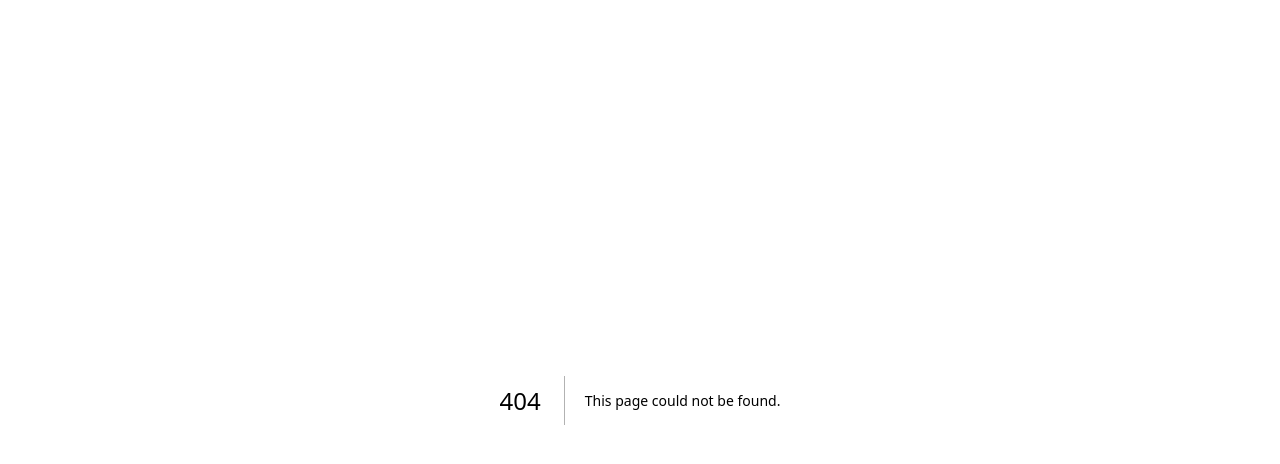
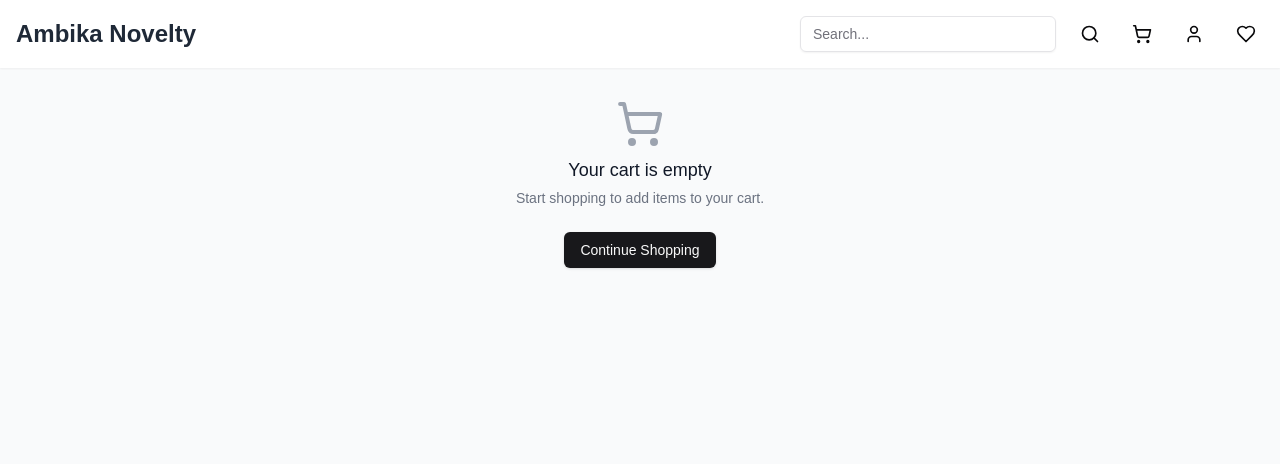
Before and after one commit to SumeraaBijle/FinalyearPro, a Next.js app in the folder final-year-pro/: page /cart in a window 1280 px wide. Before the commit this address had no page. Shown: the top 464 px of the page. Built offline with nearby package versions, Linux system fonts and the light colour scheme.

Commit message:
cart page added
when user adds any product from the product page it gets reflected into cart page

```diff
--- /dev/null
+++ b/final-year-pro/app/cart/page.jsx
@@ -0,0 +1,150 @@
+// File: app/cart/page.jsx
+'use client'
+
+import React from 'react'
+import Image from 'next/image'
+import Link from 'next/link'
+import { ShoppingCart, Trash2, ChevronLeft, ChevronRight } from 'lucide-react'
+import { Search, User, Heart, Filter } from 'lucide-react'
+import { Input } from "@/components/ui/input"
+import { Button } from "@/components/ui/button"
+import { useCart } from '../contexts/cartContext'
+
+export default function CartPage() {
+  const { cart, removeFromCart, updateQuantity } = useCart()
+
+  const formatPrice = (price) => {
+    return new Intl.NumberFormat('en-IN', { style: 'currency', currency: 'INR' }).format(price)
+  }
+
+  const calculateTotal = () => {
+    return cart.reduce((total, item) => total + item.price * item.quantity, 0)
+  }
+
+  return (
+    <div className="min-h-screen bg-gray-50">
+      <header className="bg-white shadow-sm">
+        <div className="container mx-auto px-4 py-4 flex items-center justify-between">
+          <h1 className="text-2xl font-bold text-gray-800">Ambika Novelty</h1>
+          <div className="flex items-center space-x-4">
+            <Input type="search" placeholder="Search..." className="w-64" />
+            <Button variant="ghost" size="icon">
+              <Search className="h-5 w-5" />
+              <span className="sr-only">Search</span>
+            </Button>
+            <Button variant="ghost" size="icon" className="relative">
+              <Link href="/cart" passHref>
+                <ShoppingCart className="h-5 w-5" />
+                {cart.length > 0 && (
+                  <span className="absolute -top-2 -right-2 bg-red-500 text-white text-xs font-bold rounded-full h-5 w-5 flex items-center justify-center">
+                    {cart.reduce((total, item) => total + item.quantity, 0)}
+                  </span>
+                )}
+                <span className="sr-only">Cart</span>
+              </Link>
+            </Button>
+            <Button variant="ghost" size="icon">
+              <Link href="/login" passHref>
+                <User className="h-5 w-5" />
+                <span className="sr-only">Profile</span>
+              </Link>
+            </Button>
+            <Button variant="ghost" size="icon">
+              <Heart className="h-5 w-5" />
+              <span className="sr-only">Liked Items</span>
+            </Button>
+          </div>
+        </div>
+      </header>
+
+      <main className="container mx-auto px-4 py-8">
+        {cart.length === 0 ? (
+          <div className="text-center">
+            <ShoppingCart className="mx-auto h-12 w-12 text-gray-400" />
+            <h2 className="mt-2 text-lg font-medium text-gray-900">Your cart is empty</h2>
+            <p className="mt-1 text-sm text-gray-500">Start shopping to add items to your cart.</p>
+            <div className="mt-6">
+              <Link href="/" passHref>
+                <Button>Continue Shopping</Button>
+              </Link>
+            </div>
+          </div>
+        ) : (
+          <div className="grid md:grid-cols-3 gap-8">
+            <div className="md:col-span-2">
+              <ul role="list" className="divide-y divide-gray-200">
+                {cart.map((item) => (
+                  <li key={item.id} className="flex py-6">
+                    <div className="h-24 w-24 flex-shrink-0 overflow-hidden rounded-md border border-gray-200">
+                      <Image
+                        src={item.image}
+                        alt={item.name}
+                        width={96}
+                        height={96}
+                        className="h-full w-full object-cover object-center"
+                      />
+                    </div>
+                    <div className="ml-4 flex flex-1 flex-col">
+                      <div>
+                        <div className="flex justify-between text-base font-medium text-gray-900">
+                          <h3>{item.name}</h3>
+                          <p className="ml-4">{formatPrice(item.price * item.quantity)}</p>
+                        </div>
+                        <p className="mt-1 text-sm text-gray-500">{item.category}</p>
+                      </div>
+                      <div className="flex flex-1 items-end justify-between text-sm">
+                        <div className="flex items-center">
+                          <Button
+                            variant="outline"
+                            size="icon"
+                            onClick={() => updateQuantity(item.id, Math.max(1, item.quantity - 1))}
+                          >
+                            <ChevronLeft className="h-4 w-4" />
+                          </Button>
+                          <span className="mx-2 w-8 text-center">{item.quantity}</span>
+                          <Button
+                            variant="outline"
+                            size="icon"
+                            onClick={() => updateQuantity(item.id, item.quantity + 1)}
+                          >
+                            <ChevronRight className="h-4 w-4" />
+                          </Button>
+                        </div>
+                        <Button
+                          variant="ghost"
+                          onClick={() => removeFromCart(item.id)}
+                          className="text-red-600 hover:text-red-500"
+                        >
+                          <Trash2 className="h-4 w-4 mr-1" />
+                          Remove
+                        </Button>
+                      </div>
+                    </div>
+                  </li>
+                ))}
+              </ul>
+            </div>
+            <div className="md:col-span-1">
+              <div className="bg-white p-6 rounded-lg shadow">
+                <h2 className="text-lg font-medium text-gray-900">Order summary</h2>
+                <dl className="mt-6 space-y-4">
+                  <div className="flex items-center justify-between">
+                    <dt className="text-sm text-gray-600">Subtotal</dt>
+                    <dd className="text-sm font-medium text-gray-900">{formatPrice(calculateTotal())}</dd>
+                  </div>
+                  <div className="flex items-center justify-between border-t border-gray-200 pt-4">
+                    <dt className="text-base font-medium text-gray-900">Order total</dt>
+                    <dd className="text-base font-medium text-gray-900">{formatPrice(calculateTotal())}</dd>
+                  </div>
+                </dl>
+                <div className="mt-6">
+                  <Button className="w-full">Proceed to Checkout</Button>
+                </div>
+              </div>
+            </div>
+          </div>
+        )}
+      </main>
+    </div>
+  )
+}
--- /dev/null
+++ b/final-year-pro/app/contexts/cartContext.jsx
@@ -0,0 +1,43 @@
+'use client'
+
+import React, { createContext, useContext, useState } from 'react'
+
+const CartContext = createContext()
+
+export function CartProvider({ children }) {
+  const [cart, setCart] = useState([])
+
+  const addToCart = (product) => {
+    setCart((prevCart) => {
+      const existingItem = prevCart.find((item) => item.id === product.id)
+      if (existingItem) {
+        return prevCart.map((item) =>
+          item.id === product.id ? { ...item, quantity: item.quantity + 1 } : item
+        )
+      }
+      return [...prevCart, { ...product, quantity: 1 }]
+    })
+  }
+
+  const removeFromCart = (productId) => {
+    setCart((prevCart) => prevCart.filter((item) => item.id !== productId))
+  }
+
+  const updateQuantity = (productId, newQuantity) => {
+    setCart((prevCart) =>
+      prevCart.map((item) =>
+        item.id === productId ? { ...item, quantity: newQuantity } : item
+      )
+    )
+  }
+
+  return (
+    <CartContext.Provider value={{ cart, addToCart, removeFromCart, updateQuantity }}>
+      {children}
+    </CartContext.Provider>
+  )
+}
+
+export function useCart() {
+  return useContext(CartContext)
+}
--- a/final-year-pro/app/layout.tsx
+++ b/final-year-pro/app/layout.tsx
@@ -1,12 +1,14 @@
 import type { Metadata } from "next";
 import localFont from "next/font/local";
 import "./globals.css";
+import { CartProvider } from './contexts/cartContext';
 
 const geistSans = localFont({
   src: "./fonts/GeistVF.woff",
   variable: "--font-geist-sans",
   weight: "100 900",
 });
+
 const geistMono = localFont({
   src: "./fonts/GeistMonoVF.woff",
   variable: "--font-geist-mono",
@@ -20,15 +22,15 @@ export const metadata: Metadata = {
 
 export default function RootLayout({
   children,
-}: Readonly<{
+}: {
   children: React.ReactNode;
-}>) {
+}) {
   return (
     <html lang="en">
       <body
         className={`${geistSans.variable} ${geistMono.variable} antialiased`}
       >
-        {children}
+        <CartProvider>{children}</CartProvider>
       </body>
     </html>
   );
--- a/final-year-pro/app/products/page.jsx
+++ b/final-year-pro/app/products/page.jsx
@@ -7,22 +7,7 @@ import { Search, ShoppingCart, User, Heart, Filter } from 'lucide-react'
 
 import { Button } from "@/components/ui/button"
 import { Input } from "@/components/ui/input"
-import {
-  NavigationMenu,
-  NavigationMenuContent,
-  NavigationMenuItem,
-  NavigationMenuLink,
-  NavigationMenuList,
-  NavigationMenuTrigger,
-} from "@/components/ui/navigation-menu"
-import {
-  DropdownMenu,
-  DropdownMenuContent,
-  DropdownMenuItem,
-  DropdownMenuLabel,
-  DropdownMenuSeparator,
-  DropdownMenuTrigger,
-} from "@/components/ui/dropdown-menu"
+import { useCart } from '../contexts/cartContext'
 
 const products = [
   { id: 1, name: 'Hotwheels', price: 1499, category: 'Boys', image: '/images/boys-tshirt.jpg' },
@@ -38,14 +23,10 @@ const products = [
 const categories = ['Boys', 'Girls', 'Office Gifting', 'Stationery']
 
 export default function ProductPage() {
-  const [cart, setCart] = useState([])
   const [filters, setFilters] = useState([])
   const [sortOrder, setSortOrder] = useState('default')
   const [isDropdownOpen, setIsDropdownOpen] = useState(false)
-
-  const addToCart = (productId) => {
-    setCart(prevCart => [...prevCart, productId])
-  }
+  const { cart, addToCart } = useCart()
 
   const toggleFilter = (category) => {
     if (filters.includes(category)) {
@@ -81,13 +62,15 @@ export default function ProductPage() {
               <span className="sr-only">Search</span>
             </Button>
             <Button variant="ghost" size="icon" className="relative">
+              <Link href="/cart" passHref>
                 <ShoppingCart className="h-5 w-5" />
                 {cart.length > 0 && (
                   <span className="absolute -top-2 -right-2 bg-red-500 text-white text-xs font-bold rounded-full h-5 w-5 flex items-center justify-center">
-                  {cart.length}
+                    {cart.reduce((total, item) => total + item.quantity, 0)}
                   </span>
                 )}
                 <span className="sr-only">Cart</span>
+              </Link>
             </Button>
             <Button variant="ghost" size="icon">
               <Link href="/login" passHref>
@@ -102,8 +85,6 @@ export default function ProductPage() {
           </div>
         </div>
       </header>
-
-
 
       <main className="container mx-auto px-4 py-8">
         <h2 className="text-3xl font-bold mb-8 text-center">Explore Our Collection</h2>
@@ -196,7 +177,7 @@ export default function ProductPage() {
                     <p className="text-2xl font-bold mt-2">{formatPrice(product.price)}</p>
                     <p className="text-sm text-gray-500">{product.category}</p>
                     <Button
-                      onClick={() => addToCart(product.id)}
+                      onClick={() => addToCart(product)}
                       className="mt-4 w-full"
                     >
                       Add to Cart
```
Lines whose indentation alone changed are shown as unchanged.
